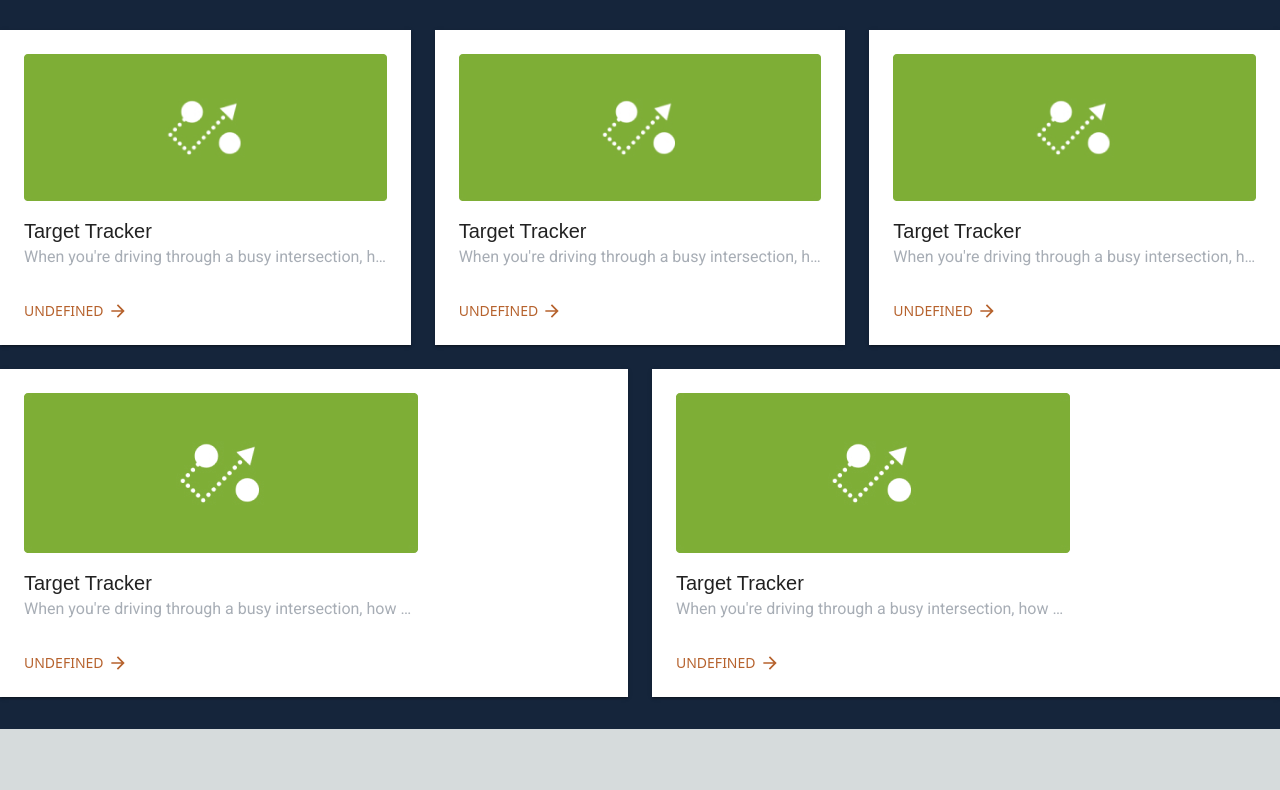
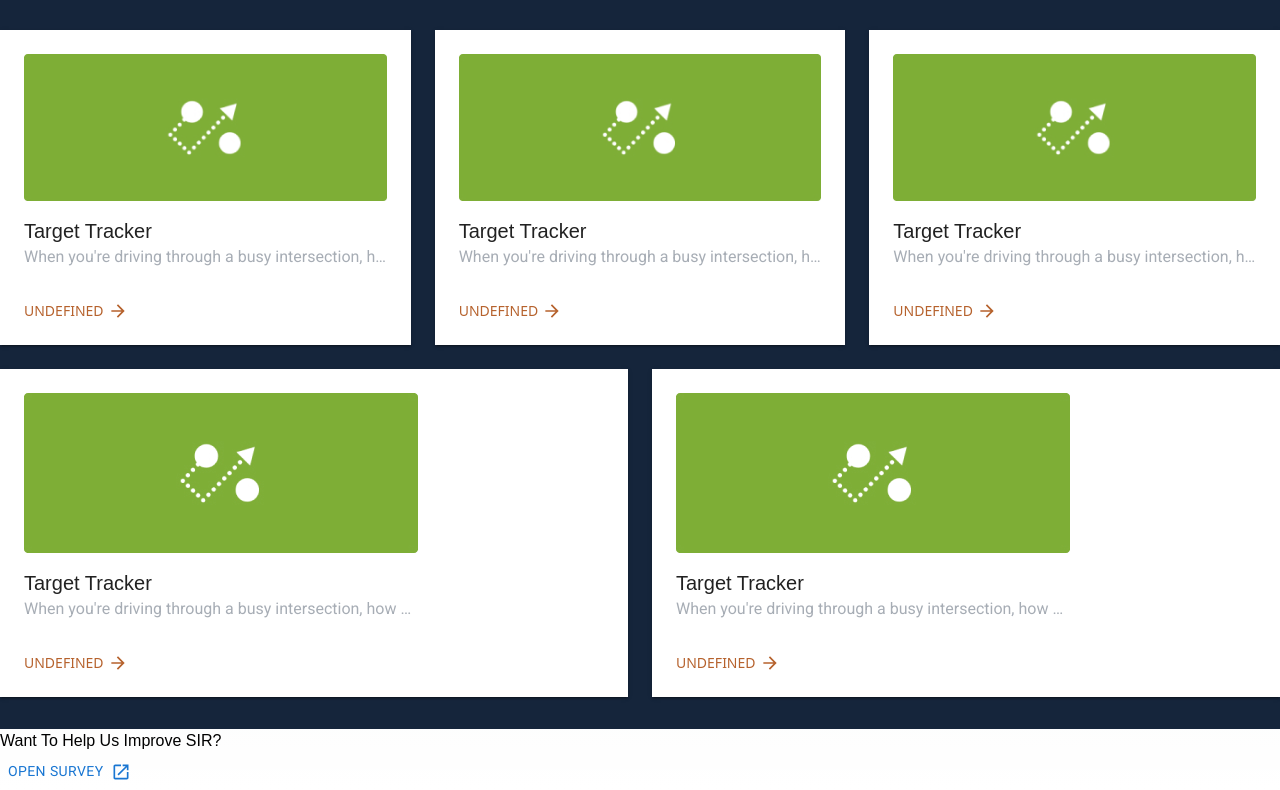
Before and after one commit to thesirlife/sir, a Next.js app: page / in a window 1280 px wide. Shown: the part 730-1520 px from the top of the page. Before the commit the page ends 1459 px from the top, so only its background shows below. Built offline with nearby package versions, Linux system fonts and the light colour scheme; a web font is replaced by a local one.

Commit message:
basic footer and button component implementation

```diff
--- a/app/(main)/layout.tsx
+++ b/app/(main)/layout.tsx
@@ -1,12 +1,14 @@
 import { PropsWithChildren } from "react";
 import Header from "../components/global/header";
+import Footer from "../components/global/Footer";
 
 const MainLayout = ({ children }: PropsWithChildren) => {
   return (
-    <div>
+    <>
       <Header />
       {children}
-    </div>
+      <Footer />
+    </>
   );
 };
 
--- /dev/null
+++ b/app/components/global/Button.tsx
@@ -0,0 +1,18 @@
+import MuiButton, { ButtonProps as MuiButtonProps } from "@mui/material/Button";
+
+type ButtonProps = MuiButtonProps & {
+  text: string;
+};
+
+const Button = ({ text, ...props }: ButtonProps) => {
+  return (
+    <MuiButton
+      className="rounded-tr-full rounded-tl-md rounded-bl-full rounded-br-md"
+      {...props}
+    >
+      {text}
+    </MuiButton>
+  );
+};
+
+export default Button;
--- /dev/null
+++ b/app/components/global/Footer.tsx
@@ -0,0 +1,15 @@
+import { OpenInNew } from "@mui/icons-material";
+import Button from "./Button";
+
+const Footer = () => {
+  return (
+    <footer>
+      <div>
+        <h3>Want To Help Us Improve SIR?</h3>
+        <Button text="Open Survey" endIcon={<OpenInNew fontSize="small" />} />
+      </div>
+    </footer>
+  );
+};
+
+export default Footer;
```
